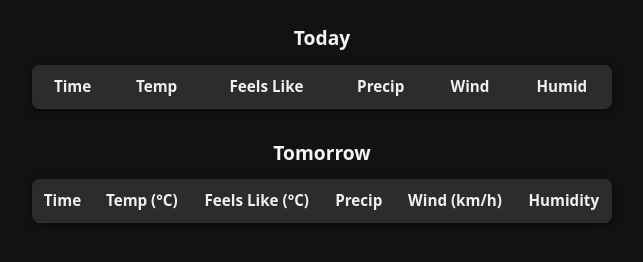
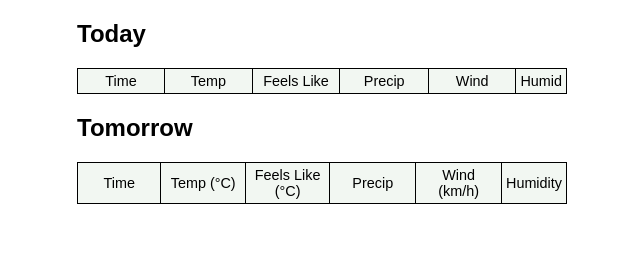
Before and after one commit to koraytugay/weather, a plain HTML site: page index.html in a window 1280 px wide. Shown: the whole page, without its empty margins (318-961 px from the left). Drawn offline with Linux system fonts and the light colour scheme; no server answers.

Commit message:
revert styling

```diff
--- a/style.css
+++ b/style.css
@@ -2,78 +2,52 @@
   margin: 0;
   padding: 0;
   box-sizing: border-box;
-  font-family: system-ui, sans-serif;
-}
-
-body {
-  background: #121212; /* dark background */
-  color: #e0e0e0;      /* light text */
-  line-height: 1.5;
+  font-family: sans-serif;
+  /*outline: 1px solid limegreen;*/
+  /*background: rgb(0 100 0 / 0.05);*/
 }
 
 h2 {
-  margin: 24px 0 12px;
-  font-size: 1.2rem;
-  font-weight: 600;
-  color: #f5f5f5;
-  text-align: center;
+  margin-top: 20px;
+  margin-bottom: 20px;
 }
 
 main {
-  margin: 0 auto 40px;
-  max-width: 600px;
+  margin-left: auto;
+  margin-right: auto;
+  max-width: 500px;
   width: 95%;
-  padding: 0 10px;
+  padding-left: 5px;
+  padding-right: 5px;
   overflow-x: auto;
+  overflow-y : hidden;
+  margin-bottom: 10px;
 }
 
 table {
+  font-size: 0.9rem;
+  border-collapse: collapse;
   width: 100%;
-  border-collapse: collapse;
-  font-size: 0.95rem;
-  background: #1e1e1e; /* dark table background */
-  border-radius: 8px;
-  overflow: hidden;
-  box-shadow: 0 2px 6px rgba(0,0,0,0.5); /* slightly stronger shadow */
-  margin-bottom: 30px;
+  background: rgb(0 100 0 / 0.05);
 }
 
-thead {
-  background: #2c2c2c; /* dark header */
+td, th {
+  border: 1px solid black;
+  padding: 4px;
+  text-align: center;
+  width: 20%;
+  font-weight: normal;
 }
 
-th, td {
-  padding: 10px;
-  text-align: center;
-  border-bottom: 1px solid #333; /* subtle divider */
-}
 
-tbody tr:nth-child(even) {
-  background: #1a1a1a; /* alternating row color */
-}
-
-th {
-  font-weight: 600;
-  color: #f0f0f0;
-}
-
-/* Status colors */
 .ideal {
-  background: #2a4d2a; /* dark green */
-  color: #b6f7b6;
+  background: lightgreen;
 }
 
 .acceptable {
-  background: #4a4a1f; /* dark yellow/olive */
-  color: #fff79c;
+  background: lightyellow;
 }
 
 .blocker {
-  background: #662222; /* dark red */
-  color: #ffbcbc;
+  background: lightsalmon;
 }
-
-/* Highlight entire row if critical blocker */
-.blocker-row td {
-  background: #662222; /* dark red */
-}
```
